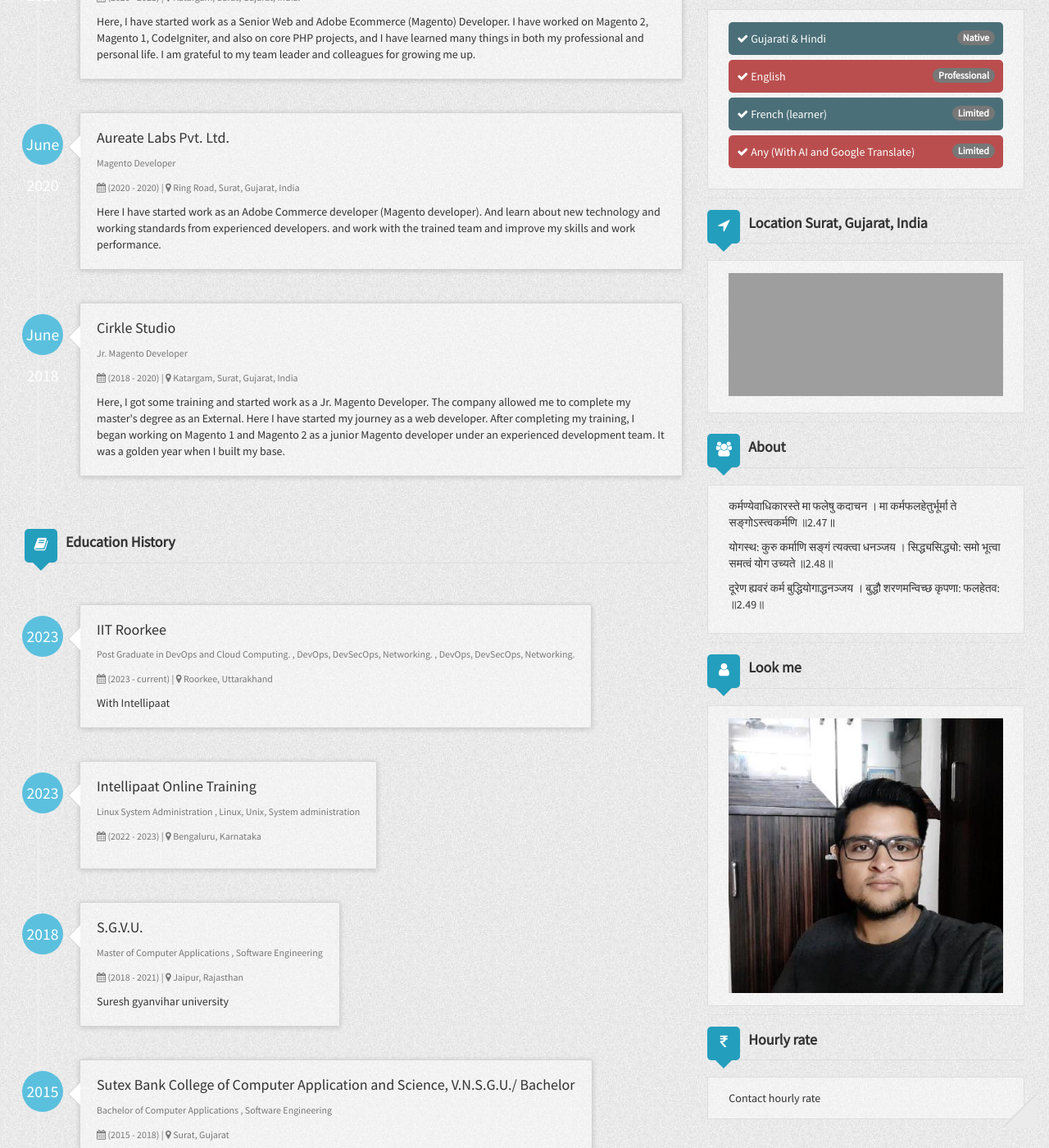
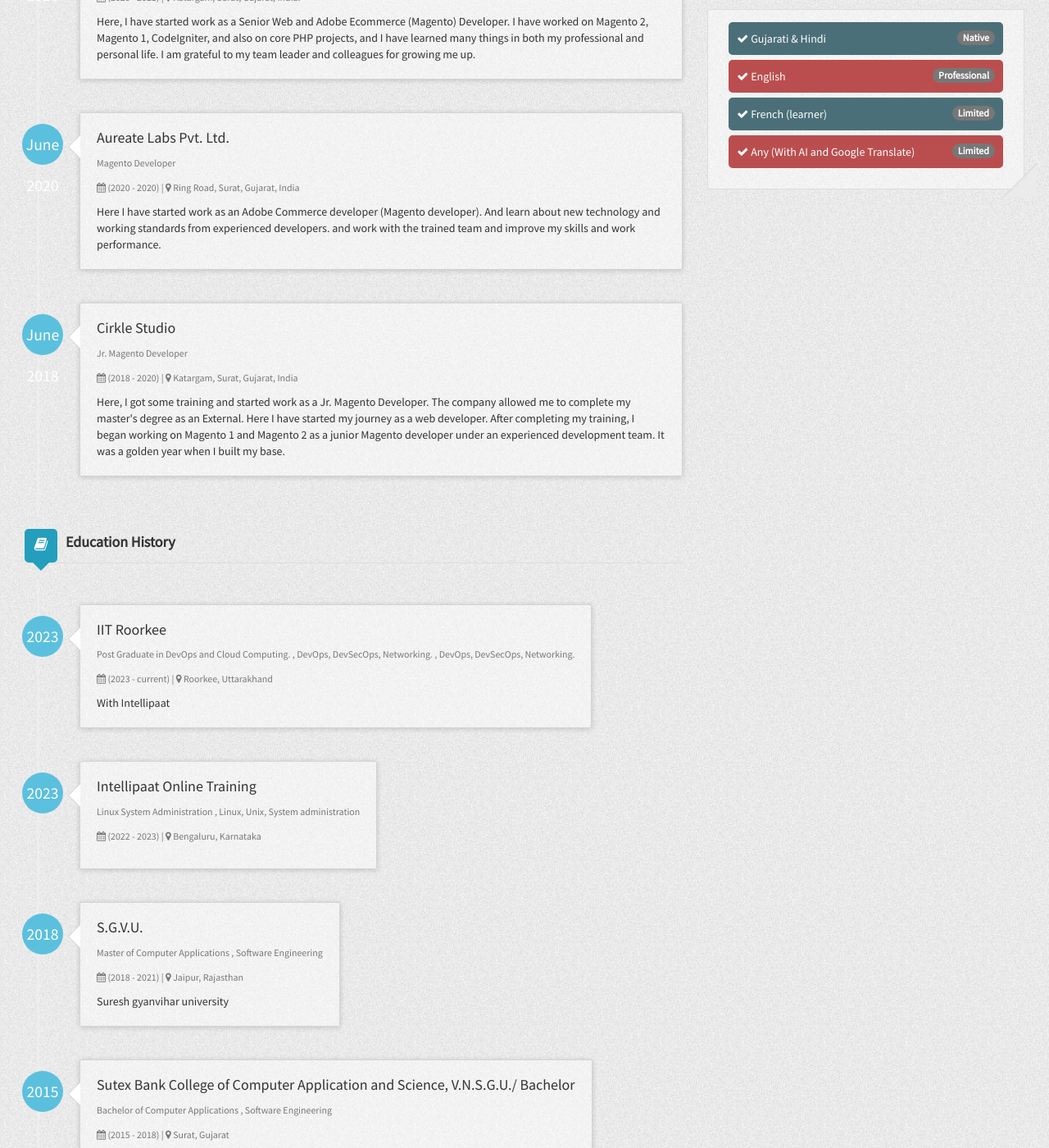
Before and after one commit to bhaveshpp/bhaveshpp.github.io, a Jekyll site: the page built from index.html, in a window 1280 px wide and 1400 px high, scrolled down 855 px. Shown: the whole window at 82% size. Built offline with Jekyll 4.4.1, drawn with Linux system fonts in a browser that asks for light colours; nearby versions of some CDN libraries; grey boxes are pictures that could not be loaded.

Commit message:
Update index.html
hide hire and look me section

```diff
--- a/index.html
+++ b/index.html
@@ -253,7 +253,7 @@ layout: default
                     </ul>
                 </div>
             {% endif %}
-            <div class="deviter"></div>
+            <!--div class="deviter"></div>
             <h3 class="title with-icon"><span class="fa fa-location-arrow cat-title"></span> Location {{ site.author.address }}</h3>
             <div class="grid-block">
                 <iframe src="https://www.google.com/maps/embed?pb=!1m18!1m12!1m3!1d238132.67341787703!2d72.65713476175519!3d21.159440237606383!2m3!1f0!2f0!3f0!3m2!1i1024!2i768!4f13.1!3m3!1m2!1s0x3be04e59411d1563%3A0xfe4558290938b042!2sSurat%2C%20Gujarat!5e0!3m2!1sen!2sin!4v1710171188409!5m2!1sen!2sin" width="100%" height="100%" style="border:0;" allowfullscreen="" loading="lazy" referrerpolicy="no-referrer-when-downgrade"></iframe>
@@ -274,7 +274,7 @@ layout: default
             <h3 class="title with-icon"><span class="fa fa-inr cat-title"></span> Hourly rate</h3>
             <div class="grid-block">
                 <span>Contact hourly rate</span>
-            </div>
+        </div-->
         </div>
     </div>
 </div>
```
